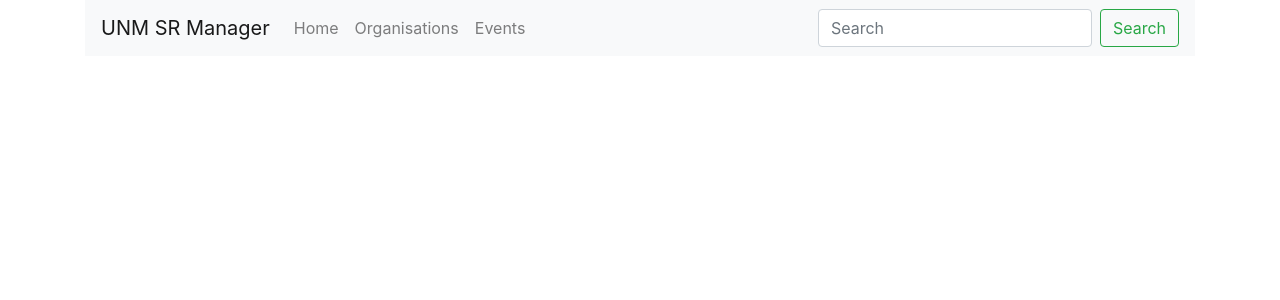
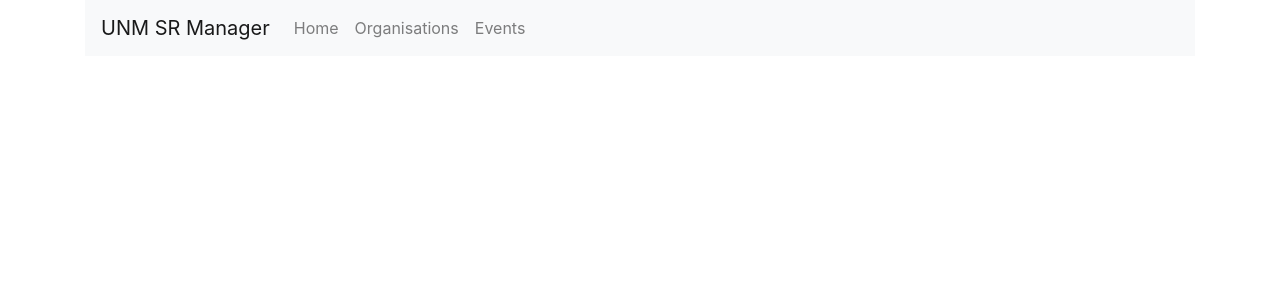
Before and after one commit to aycarl/unmsr-mgmt, a React (Create React App) app: page /signup in a window 1280 px wide. Shown: the top 300 px of the page. Built offline with nearby package versions, Linux system fonts and the light colour scheme.

Commit message:
Update header.js

```diff
--- a/src/components/header.js
+++ b/src/components/header.js
@@ -13,10 +13,10 @@ const Header = () => {
           <Nav.Link href="#link">Organisations</Nav.Link>
           <Nav.Link href="#link">Events</Nav.Link>
         </Nav>
-        <Form inline>
+        {/* <Form inline>
           <FormControl type="text" placeholder="Search" className="mr-sm-2" />
           <Button variant="outline-success">Search</Button>
-        </Form>
+        </Form> */}
       </Navbar.Collapse>
     </Navbar>
   );
```
